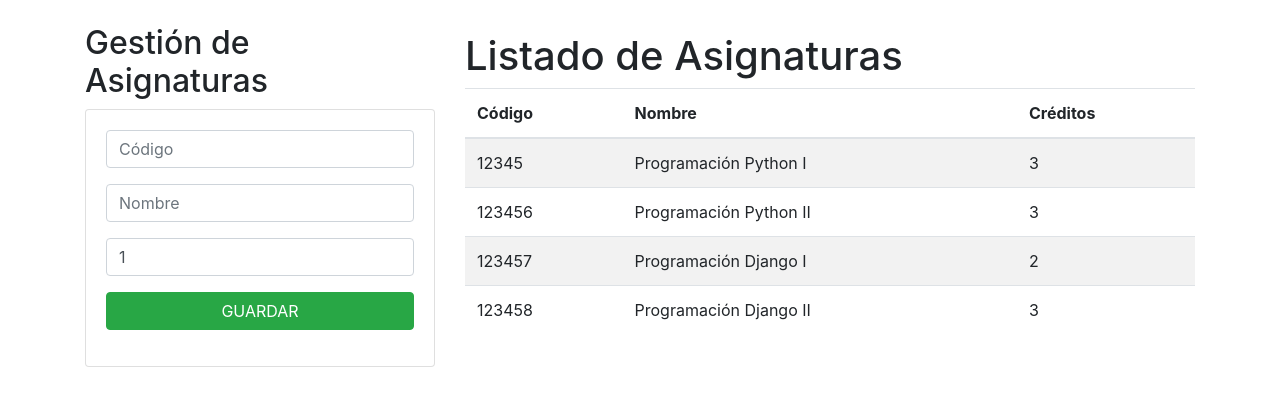
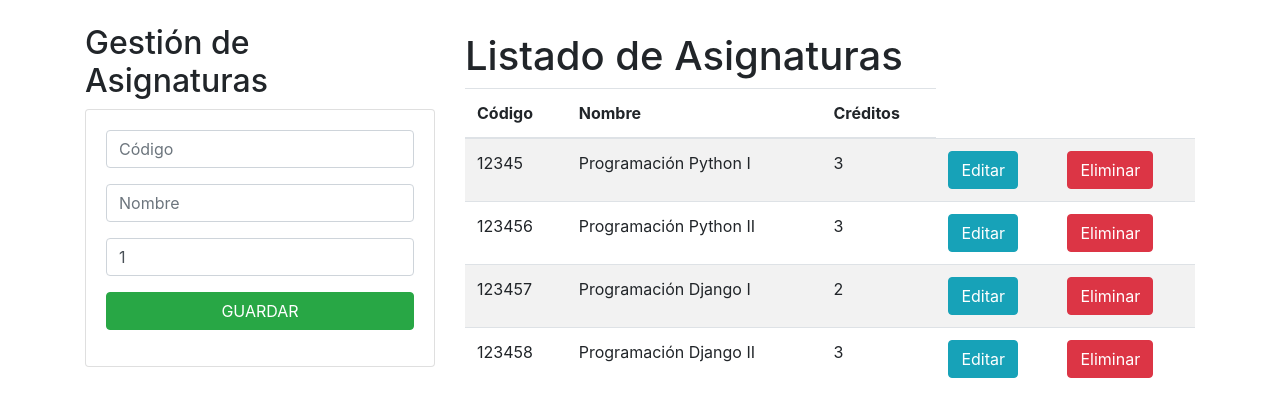
Before and after one commit to KevinSucapuca/CRUD-Cursos, a Django app: page / in a window 1280 px wide. Shown: the part 56-473 px from the top of the page. Run offline with Django 4.2, Linux system fonts and the light colour scheme; data comes from the database, SQL or seed files in the repository.

Commit message:
add botton editar e eliminar

```diff
--- a/Aplicaciones/Academico/templates/GestionCursos.html
+++ b/Aplicaciones/Academico/templates/GestionCursos.html
@@ -49,6 +49,8 @@
                         <td>{{c.codigo}}</td>
                         <td>{{c.nombre}}</td>
                         <td>{{c.creditos}}</td>
+                        <td><a href="editarCurso/{{c.codigo}}" class="btn btn-info">Editar</a></td>
+                        <td><a href="eliminarCurso/{{c.codigo}}" class="btn btn-danger">Eliminar</a></td>
                     </tr>
 
                     {% endfor %}
```
